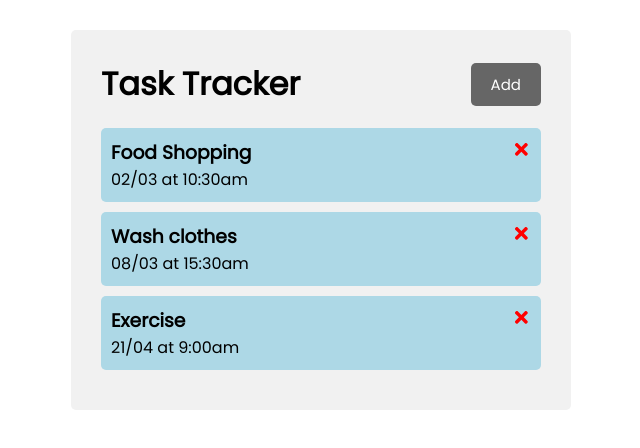
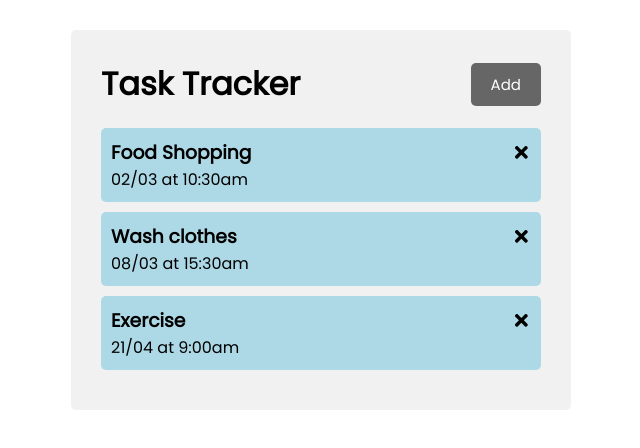
Before and after one commit to jasontwuk/React_task-tracker, a React (Create React App) app: page / in a window 1280 px wide. Shown: the top 448 px of the page, without its empty margins (319-959 px from the left). Built offline with nearby package versions, Linux system fonts and the light colour scheme.

Commit message:
remove <em> tag

```diff
--- a/src/components/Task.js
+++ b/src/components/Task.js
@@ -5,9 +5,7 @@ const Task = ({ task }) => {
     <div className="task">
       <h3>
         {task.text}
-        <em>
-          <FaTimes />
-        </em>
+        <FaTimes />
       </h3>
       <p>{task.time}</p>
     </div>
```
